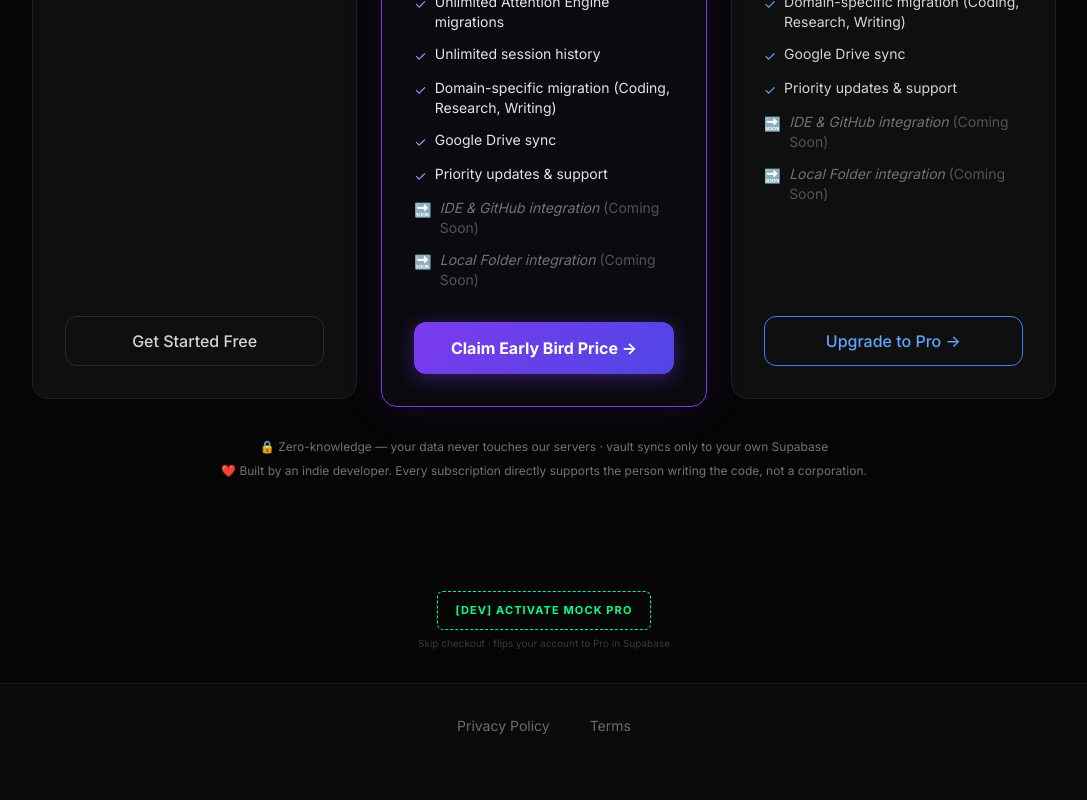
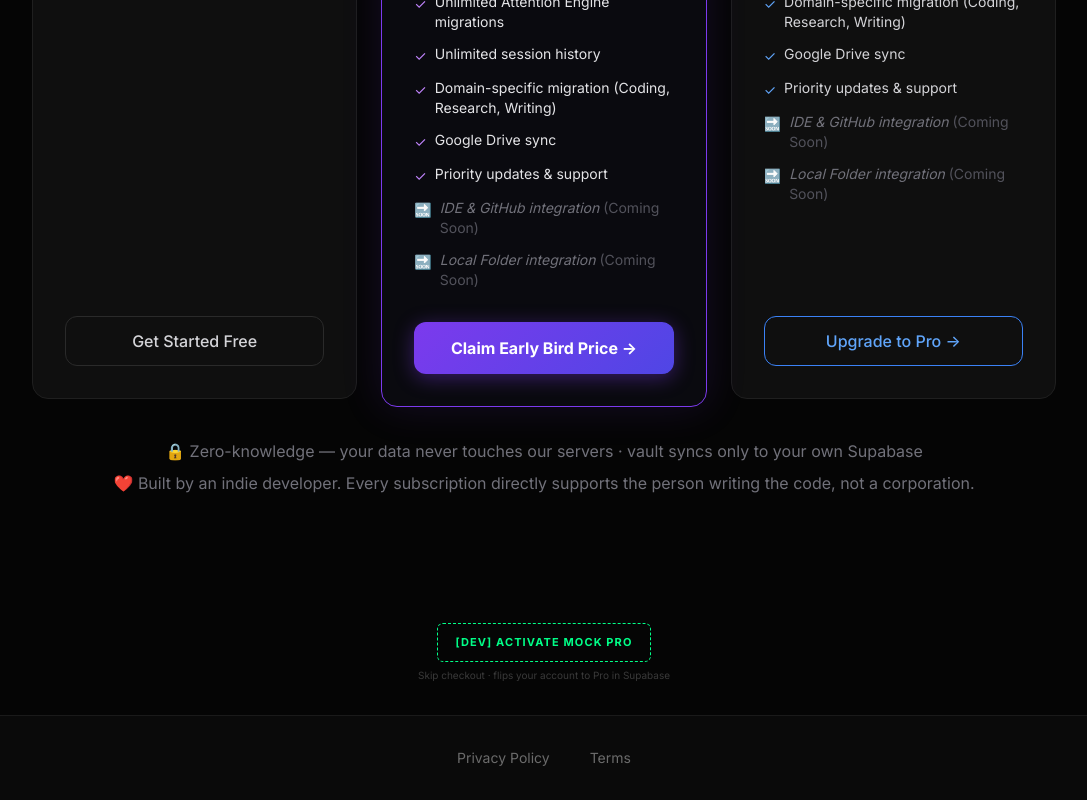
Before and after one commit to he99codes/ContextMover, a Next.js app in the folder packages/web/: page /pricing in a window 1280 px wide. Shown: the part 654-1454 px from the top of the page, without its empty margins (96-1183 px from the left). Before the commit the page ends 1422 px from the top, so only its background shows below. Built offline with nearby package versions, Linux system fonts and the light colour scheme; no server answers.

Commit message:
pricing-change-

```diff
--- a/packages/web/src/components/pricing/PricingSection.tsx
+++ b/packages/web/src/components/pricing/PricingSection.tsx
@@ -247,11 +247,11 @@ export default function PricingSection() {
 
       </div>
 
-      <div className="text-center mt-10 space-y-2 px-4 pb-4">
-        <p className="text-zinc-500 text-xs">
+      <div className="text-center mt-10 space-y-2 px-8 pb-8">
+        <p className="text-zinc-500 text-s">
           🔒 Zero-knowledge — your data never touches our servers · vault syncs only to your own Supabase
         </p>
-        <p className="text-zinc-500 text-xs">
+        <p className="text-zinc-500 text-s">
           ❤️ Built by an indie developer. Every subscription directly supports the person writing the code, not a corporation.
         </p>
       </div>
```
